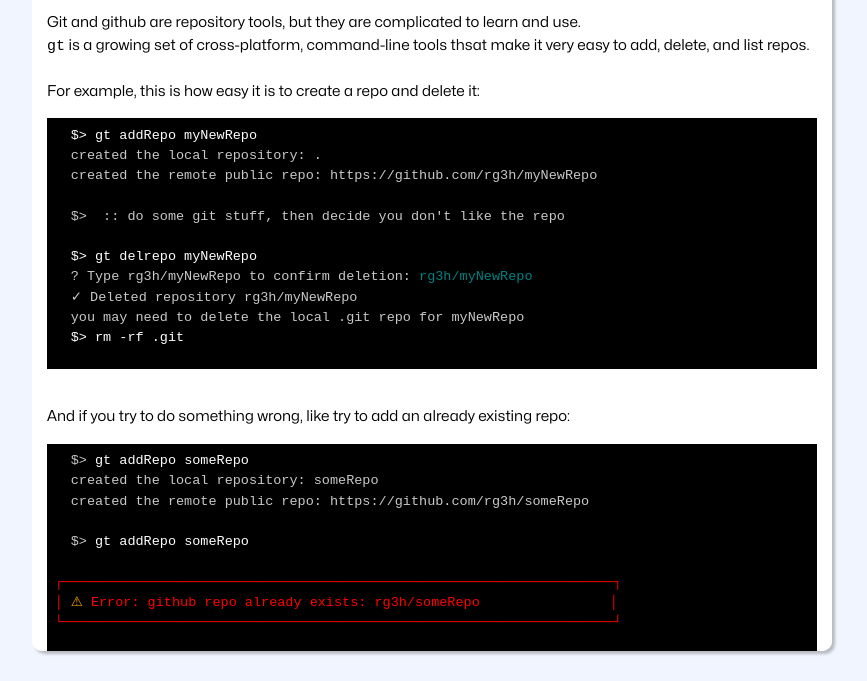
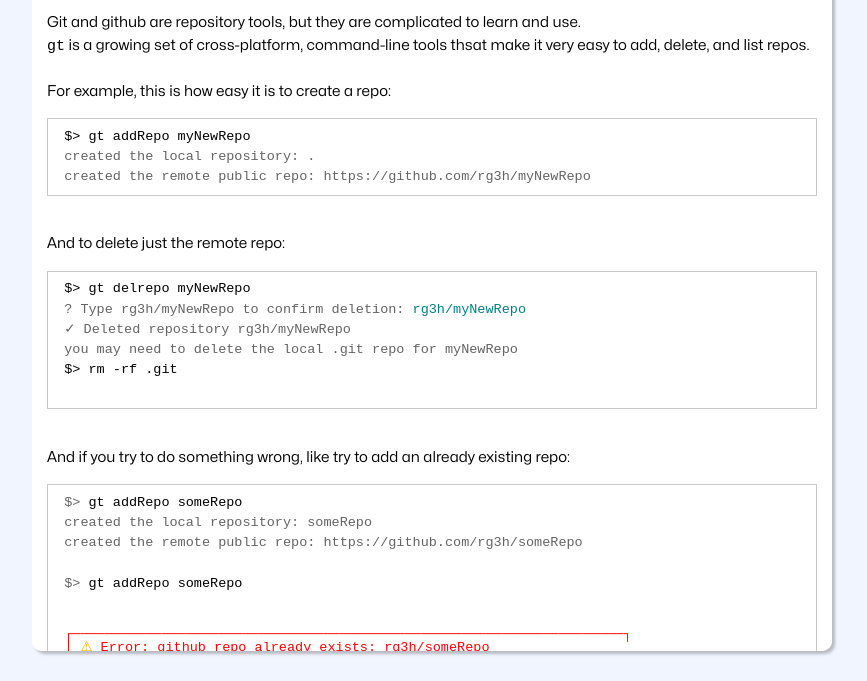
Before and after one commit to rg3h/gt, a plain HTML site: page public/index.html in a window 1280 px wide. Shown: the part 119-800 px from the top of the page, without its empty margins (208-1075 px from the left). Drawn offline with Linux system fonts and the light colour scheme.

Commit message:
updated index.html to reflect the new gtCheckInAll command

```diff
--- a/public/index.css
+++ b/public/index.css
@@ -14,6 +14,17 @@
   width: 100%;
 }
 
+.borderBox {
+  background: white;
+  border: solid 1px rgb(200, 200, 200);
+  color: rgb(100, 100, 100);
+  font-size: 0.9rem;
+  margin: 1rem 0 1rem 0;
+  padding: 0.5rem 0 0.5rem 0;
+  width: 100%;
+}
+
+.black { color: black; }
 .orange { color: orange; }
 .red { color: red; }
 .teal { color: teal; }
--- a/public/index.html
+++ b/public/index.html
@@ -58,35 +58,36 @@
   make it very easy to add, delete, and list repos.
   <br><br>
 
-  For example, this is how easy it is to create a repo and delete it:<br>
-  <pre class="shellStyle">
-  <span class=white>$> gt addRepo myNewRepo</span>
+  For example, this is how easy it is to create a repo:<br>
+  <pre class="borderBox">
+  <span class=black>$> gt addRepo myNewRepo</span>
   created the local repository: .
-  created the remote public repo: https://github.com/rg3h/myNewRepo
+  created the remote public repo: https://github.com/rg3h/myNewRepo</pre>
+  <br><br>
 
-  $>  :: do some git stuff, then decide you don't like the repo
-
-  <span class=white>$> gt delrepo myNewRepo</span>
+  And to delete just the remote repo:<br>
+  <pre class="borderBox">
+  <span class=black>$> gt delrepo myNewRepo</span>
   ? Type rg3h/myNewRepo to confirm deletion: <span class=teal>rg3h/myNewRepo</span>
   ✓ Deleted repository rg3h/myNewRepo
   you may need to delete the local .git repo for myNewRepo
-  <span class=white>$> rm -rf .git</span>
+  <span class=black>$> rm -rf .git</span>
   </pre>
   <br><br>
 
   And if you try to do something wrong, like try to add an already
   existing repo:
-  <pre class="shellStyle">
-  $> <span class=white>gt addRepo someRepo</span>
+  <pre class="borderBox">
+  $> <span class=black>gt addRepo someRepo</span>
   created the local repository: someRepo
   created the remote public repo: https://github.com/rg3h/someRepo
 
-  $> <span class=white>gt addRepo someRepo</span>
-  <span class=red>
-┌────────────────────────────────────────────────────────────────────┐
-│ <span class=orange>&#9888;</span> Error: github repo already exists: rg3h/someRepo                │
-└────────────────────────────────────────────────────────────────────┘
-  </span></pre>
+  $> <span class=black>gt addRepo someRepo</span>
+  <div class=red style="line-height:0.9rem">
+  ┌────────────────────────────────────────────────────────────────────┐
+  │ <span class=orange>&#9888;</span> Error: github repo already exists: rg3h/someRepo
+  └────────────────────────────────────────────────────────────────────┘
+  </div></pre>
   <br><br>
 
   <a class="aNoDecoration"
@@ -112,6 +113,7 @@
     <li>gt addRepo -- add a local and remote repo</li>
     <li>gt delRepo -- delete a remote repo but not touching the local one</li>
     <li>gt listRepos -- list all of your repos, sorted by date, name, public/private</li>
+    <li>gt checkInAll (cia) -- does a pull, add all, commit, and push</li>
   </ul>
   <br>
   gt also provides --help, error checking, and for delete, confirmation.
@@ -162,7 +164,6 @@
   </ul>
   <h2>Commands</h2>
   gt supports the following commands:
-  <pre> gt, addRepo (ar), delRepo (dr), listRepos (lr)</pre>
 
   <h3>gt</h3>
   This is the "umbrella" script that parses the gt commands and sends
@@ -190,11 +191,20 @@
     <img src="./assets/images/gtDelRepoHelpScreenshot.jpg"/>
   </div>
   <h3>gt listRepos</h3>
-  gt listRepos (gt lr) lists all of your repos (up to 100), sorted by
-  date. You can change the sorting order to name or public/private.
+  gt listRepos (gt lr) lists all of your repos (up to 100), sorted by date.<br>
+  You can change the sorting order to name or public/private.
   <div class="centered">
     <img src="./assets/images/gtListReposHelpScreenshot.jpg"/>
   </div>
+
+  <h3>gt checkInAll</h3>
+  gt checkInAll (gt cia) checks in all of your local code to the repo.<br>
+  It does a pull, then add ., then commit -m "your message", then push.
+  <div class="centered">
+    <img src="./assets/images/gtCheckInAllHelpScreenshot.jpg"/>
+  </div>
+
+
   <h2>extensible zsh architecture</h2>
   zsh is a pain. But I've tried to write it so that it is modular.
   The structure is:
```
Also changed, not shown: public/assets/images/gtCheckInAllHelpScreenshot.jpg (added), 2 other files.
